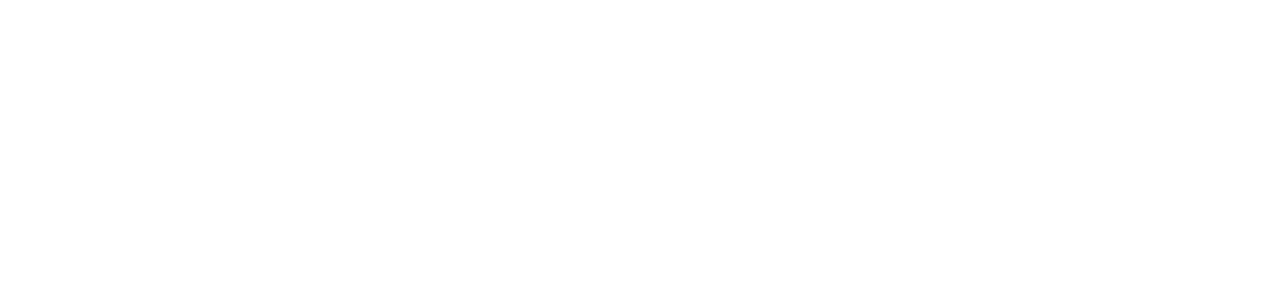
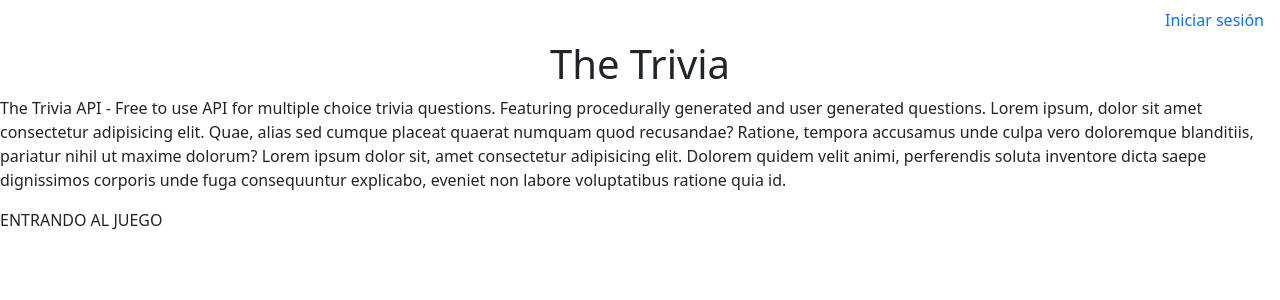
Before and after one commit to ali01cruz/pilis-recuperatorio-cruz, a React (Vite) app: page /#/Home in a window 1280 px wide. Before the commit this address had no page. Shown: the top 300 px of the page. Built offline with nearby package versions, Linux system fonts and the light colour scheme.

Commit message:
fu cesioin

```diff
--- a/src/App.jsx
+++ b/src/App.jsx
@@ -1,14 +1,16 @@
 import React from "react";
 import { Routes, Route } from 'react-router-dom';
-import Navigation from './components/Navigation';
-import Login from "./components/Login";
+import Navigation from './routes/Navigation/Navigation.jsx';
+import Login from "./routes/Login/Login.jsx";
 import 'bootstrap/dist/css/bootstrap.min.css';
+import Home from "./routes/Home/Home.jsx";
 
 function App() {
   return (
     <div className="App">
       <Routes>
         <Route path='/' element={<Navigation />}>
+          <Route path='/Home'  element={<Home/>}/>
           <Route path='/login' element={<Login />} />
         </Route>
       </Routes>
--- /dev/null
+++ b/src/routes/Home/Home.css
@@ -0,0 +1,12 @@
+header {
+  padding: 50px;
+}
+
+.main-container {
+  display: flex;
+  flex-direction: row;
+}
+
+header {
+  padding: 0px;
+}
--- /dev/null
+++ b/src/routes/Home/Home.jsx
@@ -0,0 +1,14 @@
+import './Home.css';
+
+const Home = () => {
+
+  return (
+    <>
+      <div className='main-container'>
+          ENTRANDO AL  JUEGO
+      </div>
+    </>
+  );
+};
+
+export default Home;
--- a/src/components/Login.jsx
+++ b/src/routes/Login/Login.jsx
@@ -1,7 +1,7 @@
 import { useContext } from "react";
 import { useForm } from "react-hook-form";
 import { useNavigate } from "react-router-dom";
-import { UserContext } from '../contexts/UserContext';
+import { UserContext } from '../../contexts/UserContext';
 import Form from "react-bootstrap/Form";
 import Button from "react-bootstrap/Button";
 import Card from "react-bootstrap/Card";
--- a/src/components/Navigation.jsx
+++ b/src/routes/Navigation/Navigation.jsx
@@ -1,9 +1,11 @@
 import { useContext, useEffect } from "react";
 import { Link, Outlet } from "react-router-dom";
-import { UserContext } from "../contexts/UserContext";
+import { UserContext } from "../../contexts/UserContext";
+import { useNavigate } from "react-router-dom";
 import Nav from "react-bootstrap/Nav";
 
 const Navigation = () => {
+
   const { currentUser, setCurrentUser } = useContext(UserContext);
 
   useEffect(() => {
@@ -45,7 +47,9 @@
             <Nav className="justify-content-end" activeKey="/home">
               <Nav.Item>
                 <Nav.Link className="nav-link sign-out" onClick={handleSignOut} eventKey="link-1">Cerrar Sesión {"("} {currentUser.username} {")"}</Nav.Link>
+
               </Nav.Item>
+
             </Nav>
           ) : (
             <Nav className="justify-content-end" activeKey="/home">
@@ -55,8 +59,10 @@
             </Nav>
           )}
           <div>
+
             <h1 className="text-center">The Trivia</h1>
-            {Informacion}
+            {!currentUser && (Informacion)}
+
           </div>
         </div>
       </div>
```
Also changed, not shown: src/main.jsx (+7 -5 lines), src/routes/Play/Play.jsx (added).
